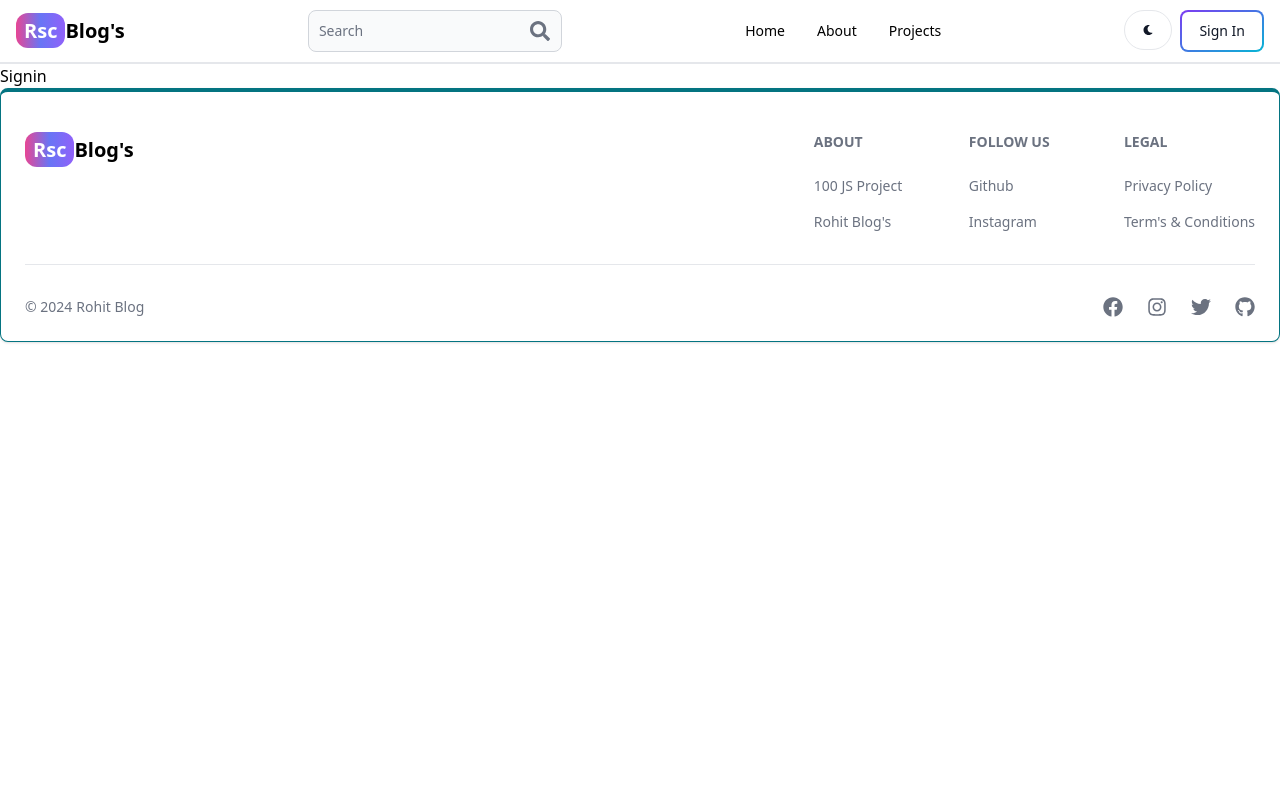
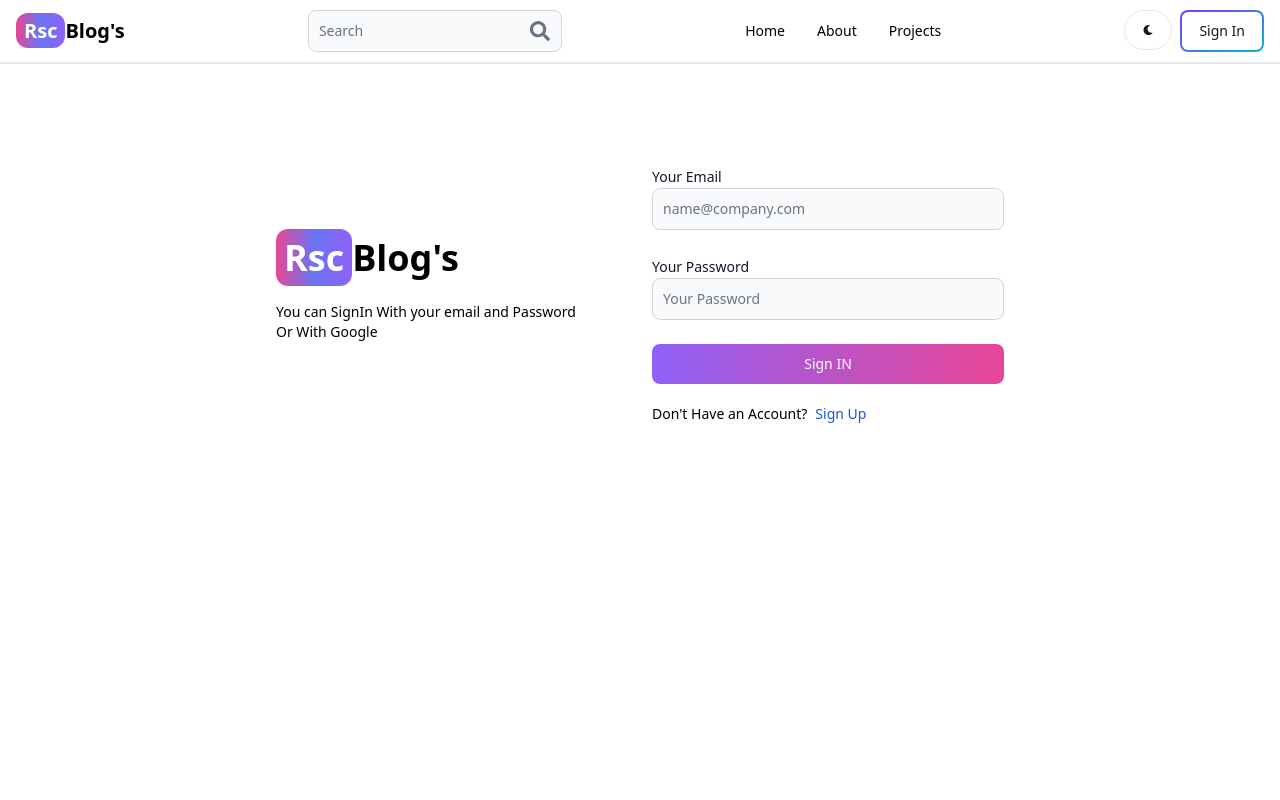
Before and after one commit to RohitChouhan79/Mern-Blog-App, a React (Vite) app in the folder client/: page /sign-in in a window 1280 px wide. Shown: the top 800 px of the page. Built offline with nearby package versions, Linux system fonts and the light colour scheme.

Commit message:
Signin Page

```diff
--- a/client/src/Pages/Signin.jsx
+++ b/client/src/Pages/Signin.jsx
@@ -1,9 +1,101 @@
 import React from 'react'
+import { Link, useNavigate } from 'react-router-dom'
+import { Label,TextInput,Button,Alert,Spinner } from 'flowbite-react'
+import { useState } from 'react'
 
-function Signin() {
+
+function SignIn() {
+  const [formdata, setformdata] = useState({})
+  const [erroMessage, setErroMessage] = useState(null);
+  const [loading, setLoading] = useState(false)
+  const navigate=useNavigate()
+  const handleChange=(e)=>{
+    // console.log(e.target.value)
+    setformdata({...formdata,[e.target.id]:e.target.value.trim()})
+  }
+  const handleSubmit= async (e)=>{
+    e.preventDefault();
+    if( !formdata.password || !formdata.email){
+      return setErroMessage("Please Fill Out all fields.")
+    }
+
+    try {
+      setLoading(true)
+      setErroMessage(null)
+      const res = await fetch('/api/auth//Signin',{
+        method:'POST',
+        headers:{'Content-Type':'application/json'},
+        body: JSON.stringify(formdata)
+      });
+
+      const data= await res.json();
+
+      if (data.errName) {
+        setErroMessage(data.message)
+    }
+    setLoading(false)
+
+    if(res.ok){
+      navigate('/')
+    }
+    } catch (error) {
+      setErroMessage(error.message)
+      setLoading(false)
+    }
+  }
   return (
-    <div>Signin</div>
+    <div className=' min-h-screen mt-20'>
+      <div className=' flex gap-6 p-5 max-w-3xl mx-auto flex-col md:flex-row md:items-center'>
+        {/* left */}
+        <div className=' flex-1'>
+        <Link to='/' className='  text-4xl  font-bold dark:text-white'>
+        <span className=' px-2 py-1 bg-gradient-to-r from-pink-500 via-indigo-500 to-purple-500 rounded-xl text-white'>Rsc</span>
+        Blog's
+      </Link>
+      <p className=' text-sm mt-6 mb-2'>
+        You can SignIn With your email and Password <br />Or With Google
+      </p>
+        </div>
+        {/* right */}
+        <div className=' flex-1'>
+          <form className='flex flex-col gap-4' onSubmit={handleSubmit}>
+            <div>
+              <Label value='Your Email' />
+              <TextInput type='email' placeholder='name@company.com' id='email' className='w-full  mb-2' onChange={handleChange}/>
+            </div>
+            <div>
+              <Label value='Your Password' />
+              <TextInput type='password' placeholder='Your Password' id='password' className='w-full  mb-2' onChange={handleChange}/>
+
+            </div>
+            <Button gradientDuoTone='purpleToPink' type='submit' disabled={loading}>
+              {
+                loading ? (
+                  <>
+                  <Spinner size='sm' />
+                  <span className=' pl-5'>Loading.....</span>
+                  </>
+                ):"Sign IN"
+              }
+            </Button>
+          </form>
+          <div className=' flex gap-2 text-sm mt-5'>
+            <span>Don't Have an Account? </span>
+            <Link to='/sign-up' className=' text-blue-700'>
+              Sign Up
+            </Link>
+          </div>
+          {
+            erroMessage &&(
+              <Alert className=' mt-5 ' color='failure'>
+                {erroMessage}
+              </Alert>
+            )
+          }
+        </div>
+      </div>
+    </div>
   )
 }
 
-export default Signin
+export default SignIn
```
